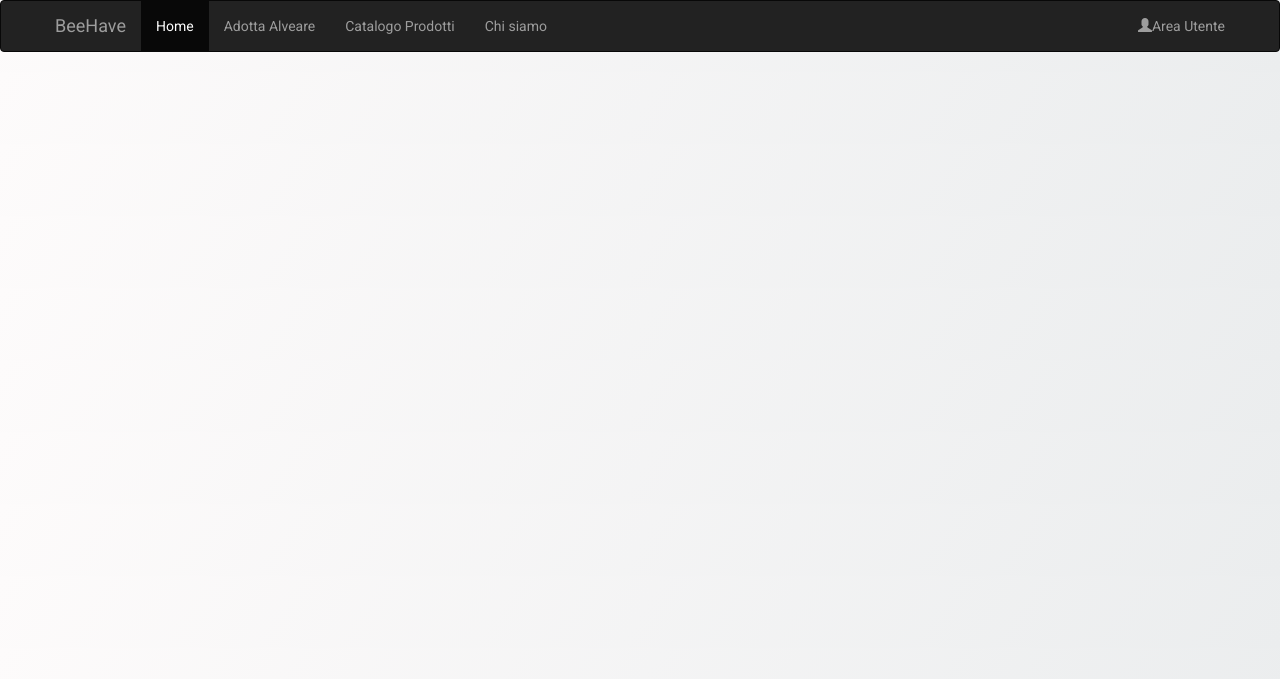
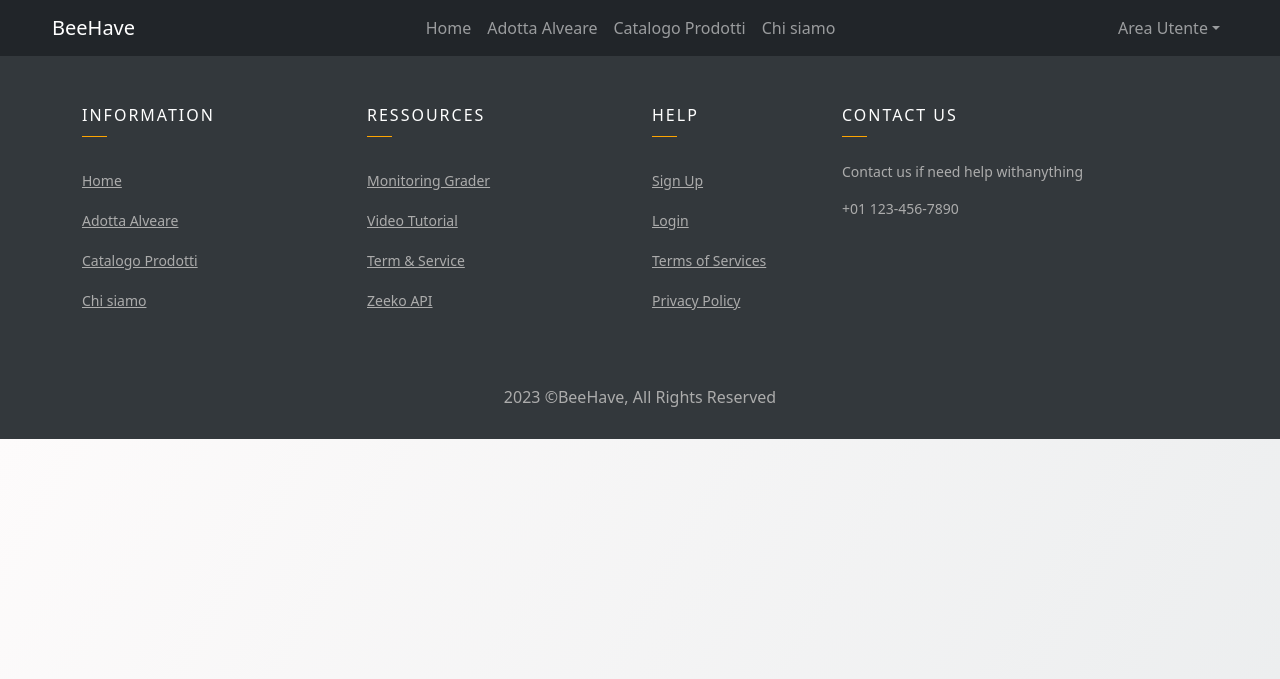
Before and after one commit to gianwario/BeeHave, a Flask app: page /catalogo_alveari in a window 1280 px wide. Shown: the top 679 px of the page. Run offline with Flask 2, Linux system fonts and the light colour scheme; parts of the project's set-up code (start-up, migrations or seed data) failed here and were passed over; some libraries are stand-ins or nearby versions; some web fonts are replaced.

Commit message:
Enanched Navbar and footer style

```diff
--- a/Website/flaskr/static/css/e-commerce_card.css
+++ b/Website/flaskr/static/css/e-commerce_card.css
@@ -15,10 +15,6 @@ body {
 
 h2 {
     font-weight: 900
-}
-
-.container-fluid {
-    max-width: 1200px
 }
 
 .card {
@@ -225,9 +221,3 @@ h2 {
 .related h3 {
     font-weight: 900
 }
-
-footer {
-    background: #212529;
-    height: 80px;
-    color: #fff
-}
--- a/Website/flaskr/templates/base.html
+++ b/Website/flaskr/templates/base.html
@@ -13,9 +13,9 @@
     </head>
     <body>
     <nav class="navbar navbar-expand-sm bg-dark navbar-dark ">
-  <div class="container-fluid ">
-      <a href="#" class="navbar-brand ">BeeHave</a>
-    <ul class="navbar-nav ">
+  <div class="container-fluid" style="max-width: 1200px">
+      <a href="#" class="navbar-brand">BeeHave</a>
+    <ul class="navbar-nav">
         <li class="nav-item">
       <a class="nav-link"href="{{url_for('views.home')}}">Home</a></li>
       <li class="nav-item"><a class="nav-link" href="#">Adotta Alveare</a></li>
@@ -23,7 +23,7 @@
      <li class="nav-item"><a class="nav-link" href="#">Chi siamo</a></li>
     </ul>
 
-    <ul  class="navbar-nav col-1">
+    <ul  class="navbar-nav">
       <li class="nav-item dropdown">
           <a  aria-expanded="false" id="navbarDropdown" role="button"href="#" class="nav-link dropdown-toggle" data-bs-toggle="dropdown"><span class="glyphicon glyphicon-user"></span>Area Utente</a>
        <ul aria-labelledby="navbarDropdown" class="dropdown-menu">
--- a/Website/flaskr/templates/catalogo_alveari.html
+++ b/Website/flaskr/templates/catalogo_alveari.html
@@ -3,54 +3,12 @@
 <head>
     <meta charset="UTF-8">
     <title>Title</title>
-    <link rel="stylesheet" href="https://maxcdn.bootstrapcdn.com/bootstrap/3.4.1/css/bootstrap.min.css">
-    <script src="https://ajax.googleapis.com/ajax/libs/jquery/3.6.1/jquery.min.js"></script>
-    <script src="https://maxcdn.bootstrapcdn.com/bootstrap/3.4.1/js/bootstrap.min.js"></script>
     <link rel="stylesheet" href="{{url_for('static', filename='css/e-commerce_card.css')}}">
+    {% extends "base.html" %}
 </head>
 <body>
 
 {% block content %}
-<nav class="navbar navbar-inverse">
-    <div class="container-fluid">
-        <div class="navbar-header">
-            <a class="navbar-brand" href="#">BeeHave</a>
-        </div>
-        <ul class="nav navbar-nav">
-            <li class="active"><a href="{{url_for('views.home')}}">Home</a></li>
-            <li><a href="{{url_for('views.mostra_alveari')}}">Adotta Alveare</a></li>
-            <li><a href="{{url_for('views.mostra_prodotti')}}">Catalogo Prodotti</a></li>
-            <li><a href="#">Chi siamo</a></li>
-
-
-        </ul>
-        <ul class="nav navbar-nav navbar-right">
-            <li class="dropdown"><a href="#" class="dropdown-toggle" data-toggle="dropdown"><span
-                    class="glyphicon glyphicon-user"></span>Area Utente</a>
-                <ul class="dropdown-menu">
-
-                    {% if not current_user.is_authenticated %}
-                    <li><a href="{{url_for('views.login_page')}}">Login</a></li>
-                    <li><a href="{{url_for('views.sigup_ap')}}">Registra Apicoltore</a></li>
-                    <li><a href="{{url_for('views.sigup_cl')}}">Registra Cliente</a></li>
-
-                    {% else %}
-                    <li><a href="{{url_for('views.area_personale')}}">Area Personale</a></li>
-
-                    {% if session['isApicoltore'] %}
-                    <li><a href="{{url_for('views.inserimento_prodotto_page')}}">Inserisci prodotto</a></li>
-                    <li><a href="{{url_for('views.inserimento_alveare_page')}}">Inserisci alveare</a></li>
-                    <li><a href="{{url_for('gv.mostra_articoli_inVendita', apicoltore_id=current_user.id)}}">Visualizza
-                        prodotti in vendita</a>
-                    <li>
-                        {% endif %}
-                    <li><a href="{{url_for('gu.logout')}}">Logout</a></li>
-                    {% endif %}
-                </ul>
-            </li>
-        </ul>
-    </div>
-</nav>
 <!--For Page-->
 <div class="page">
 
```
